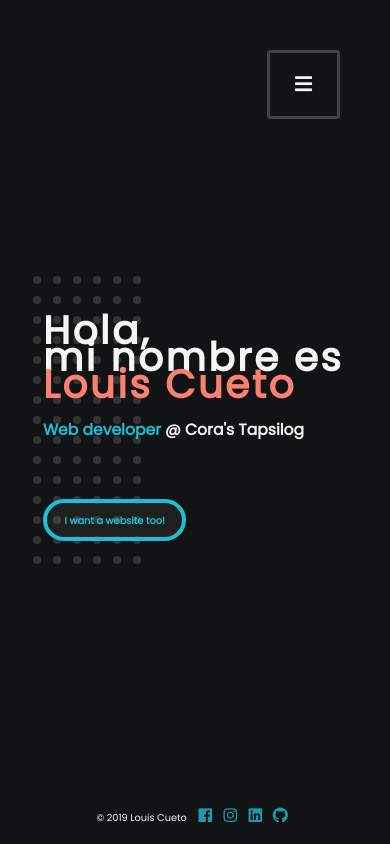
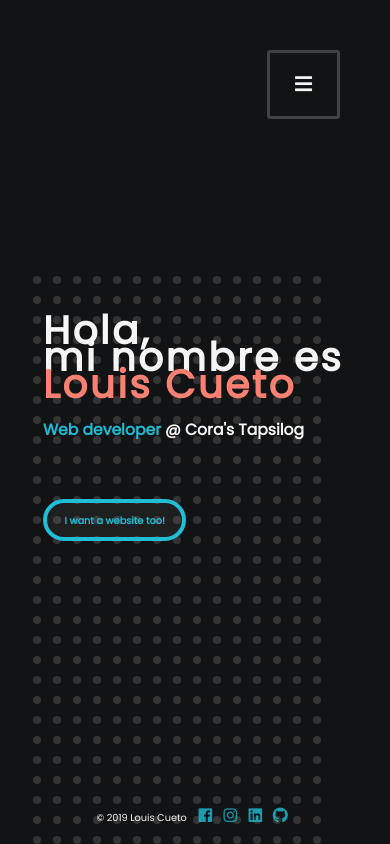
Before and after one commit to louiscueto/louiscueto.github.io, a PHP site: page /index5.html in a window 390 px wide. Run offline with PHP 8.4, Linux system fonts and the light colour scheme; some libraries are stand-ins or nearby versions.

Commit message:
Update style.css

```diff
--- a/assets/style.css
+++ b/assets/style.css
@@ -674,8 +674,8 @@ a#showmenu.visible {
 	}
 
 	#home .pattern {
-		width: 30% !important;
-		height: 35% !important;
+		width: 300px !important;
+		height: 580px !important;
 
 		top: 32% !important;
 		left: 7% !important;
```
